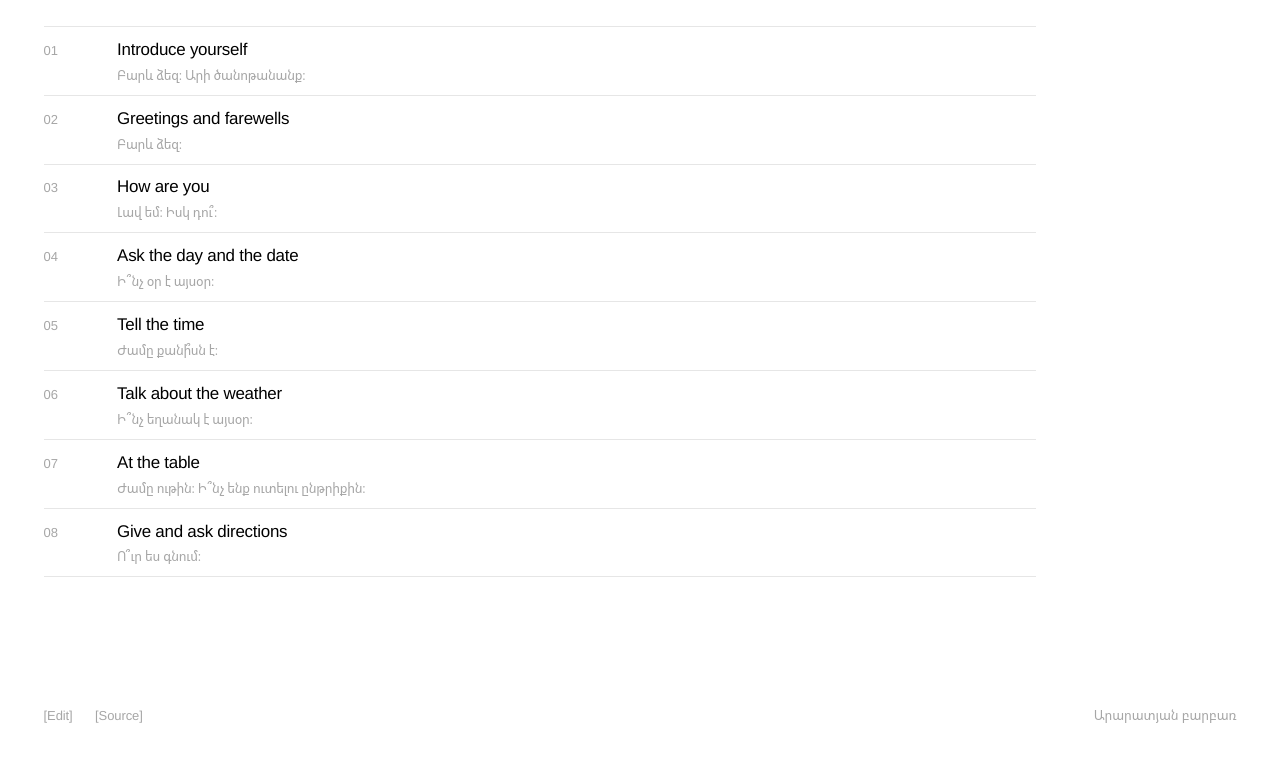
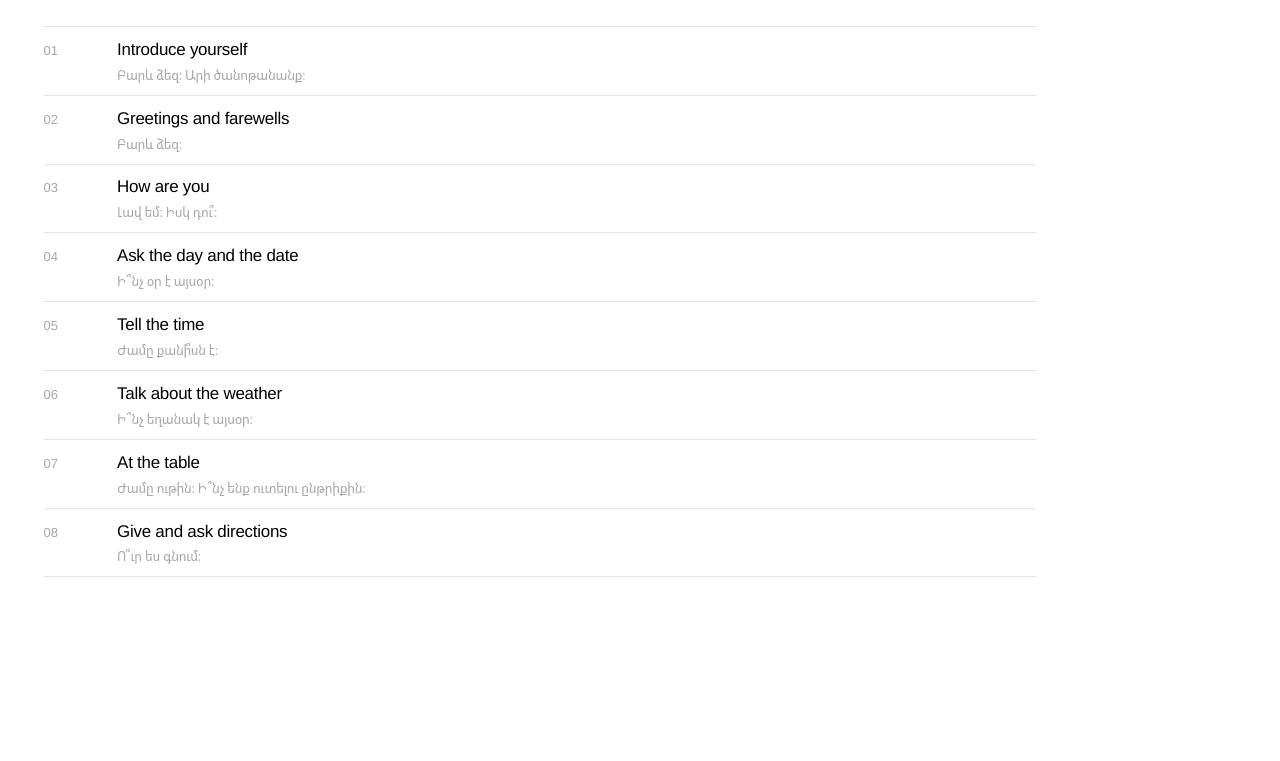
Before and after one commit to ivan-stetsiuk/armenian-knowledgebase, an Astro site: page /armenian-knowledgebase/how-to in a window 1280 px wide. Shown: the part 179-940 px from the top of the page. After the commit the page ends 852 px from the top, so only its background shows below. Built offline with nearby package versions, Linux system fonts and the light colour scheme; Astro itself is replaced by a stand-in of ours.

Commit message:
Drop the footer, set the alphabet in grey
The footer repeated links the home page already carries and closed every page
with a line nobody needed. Pages now end where their content ends.

The alphabet on the home page moves to grey: it is the page's one visual
element, and at black it competed with the contents beside it for first read.

Co-Authored-By: Claude Opus 5 (1M context) <noreply@anthropic.com>

```diff
--- a/src/components/Footer.astro
+++ /dev/null
@@ -1,12 +0,0 @@
----
-const base = import.meta.env.BASE_URL.replace(/\/$/, "");
-const repo = "https://github.com/ivan-stetsiuk/armenian-knowledgebase";
----
-
-<footer class="foot">
-  <div class="shell foot__in">
-    <a href={`${base}/admin/`}>Edit</a>
-    <a href={repo}>Source</a>
-    <span class="foot__sp">Արարատյան բարբառ</span>
-  </div>
-</footer>
--- a/src/layouts/Base.astro
+++ b/src/layouts/Base.astro
@@ -1,7 +1,6 @@
 ---
 import "../styles/global.css";
 import Header from "../components/Header.astro";
-import Footer from "../components/Footer.astro";
 import Search from "../components/Search.astro";
 
 interface Props {
@@ -49,7 +48,6 @@ const full = title === "Armenian Knowledge Base" ? title : `${title} — Armenia
     <main id="content">
       <slot />
     </main>
-    <Footer />
     <Search />
 
     <script>
--- a/src/styles/global.css
+++ b/src/styles/global.css
@@ -199,7 +199,7 @@ code, kbd, samp { font-family: inherit; font-size: 0.95em; }
   letter-spacing: 0.02em;
   word-spacing: 0.28em;
   margin: 0;
-  color: var(--c-ink);
+  color: var(--c-grey);
 }
 
 .stack { display: flex; flex-direction: column; gap: 0.1rem; }
@@ -523,20 +523,10 @@ mark { background: none; color: var(--c-accent); }
 .prose img.letter { display: block; max-width: 30rem; margin: 0.5rem 0 1.2rem; }
 .prose img.diagram { display: block; max-width: 24rem; margin: 1rem 0; background: #fff; }
 
-/* ================================================================= footer */
-
-.foot { padding: 2rem 0 3rem; font-size: var(--label); color: var(--c-grey); }
-.foot__in { display: flex; flex-wrap: wrap; gap: 0.5rem 1.4rem; align-items: baseline; }
-.foot a { color: var(--c-grey); text-decoration: none; }
-.foot a::before { content: "["; }
-.foot a::after { content: "]"; }
-.foot a:hover { color: var(--c-ink); }
-.foot__sp { margin-left: auto; font-family: var(--font-hy); }
-
 /* ==================================================================== print */
 
 @media print {
-  .head, .doc__aside, .pager, .foot { display: none; }
+  .head, .doc__aside, .pager { display: none; }
   .doc { grid-template-columns: 1fr; }
   .block { break-inside: avoid; }
   .tabs__panel[hidden] { display: block !important; }
```
